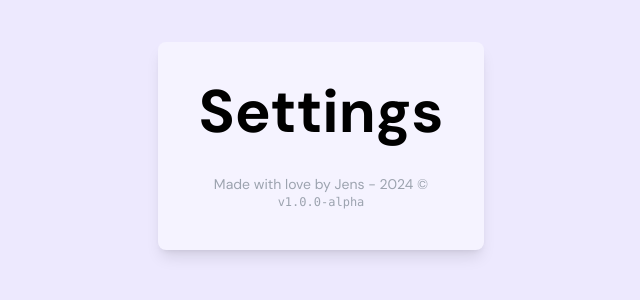
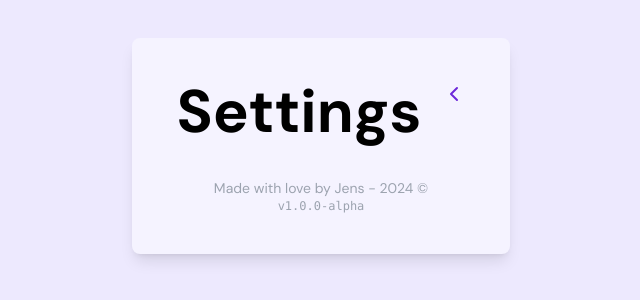
Before and after one commit to jensvdsmct/frontend-todo_2024, a React (Vite) app: page /settings in a window 1280 px wide. Shown: the part 254-554 px from the top of the page, without its empty margins (319-959 px from the left). Built offline with nearby package versions, Linux system fonts and the light colour scheme.

Commit message:
feat: added localstorage support

```diff
--- a/src/screens/TodoOverview.tsx
+++ b/src/screens/TodoOverview.tsx
@@ -11,12 +11,16 @@ import { Link } from 'react-router-dom'
 // TODO 2: een geldige todo krijgt een unieke id (met de npm uid package)
 
 export const TodoOverview = () => {
-  const [todos, setTodos] = useState<Todo[]>([])
+  const [todos, setTodos] = useState<Todo[]>(localStorage.todos ? JSON.parse(localStorage.todos) : [])
   const [newTodo, setNewTodo] = useState<Todo>({
     task: '',
     category: 'choose',
     isCompleted: false,
   })
+
+  useEffect(() => {
+    localStorage.todos = JSON.stringify(todos)
+  }, [todos])
 
   const addNewTodo = (event: React.FormEvent<HTMLFormElement>) => {
     event.preventDefault()
@@ -45,14 +49,16 @@ export const TodoOverview = () => {
 
   return (
     <div className=" container mx-auto rounded-lg p-10 bg-violet-50 shadow-lg dark:bg-violet-800">
-      <Link
-        to="/settings"
-        className="p-1 text-violet-700 hover:text-violet-300 dark:text-violet-300 dark:hover:text-violet-700"
-      >
-        <Settings />
-      </Link>
       <div className="flex justify-between p-1">
         <AppHeader title={title()} todoCount={todos.length} />
+        <div className="flex justify-end">
+          <Link
+            to="/settings"
+            className="pl-5 text-violet-700 hover:text-violet-300 dark:text-violet-300 dark:hover:text-violet-700"
+          >
+            <Settings />
+          </Link>
+        </div>
       </div>
       <div className="flex-1">
         <form className="my-4" onSubmit={addNewTodo}>
--- a/src/screens/TodoSettings.tsx
+++ b/src/screens/TodoSettings.tsx
@@ -1,10 +1,23 @@
+import { ChevronLeftIcon } from 'lucide-react'
+
 import { AppFooter } from '../components/AppFooter'
 import { AppHeader } from '../components/AppHeader'
+import { Link } from 'react-router-dom'
 
 export const TodoSettings = () => {
   return (
     <div className=" container mx-auto rounded-lg p-10 bg-violet-50 shadow-lg dark:bg-violet-800">
-      <AppHeader title={<h1>Settings</h1>} />
+      <div className="flex justify-between p-1">
+        <AppHeader title={<span>Settings</span>} />
+        <div className="flex justify-end">
+          <Link
+            to="/"
+            className="pl-5 text-violet-700 hover:text-violet-300 dark:text-violet-300 dark:hover:text-violet-700"
+          >
+            <ChevronLeftIcon />
+          </Link>
+        </div>
+      </div>
 
       <div className="flex-1"></div>
 
```
